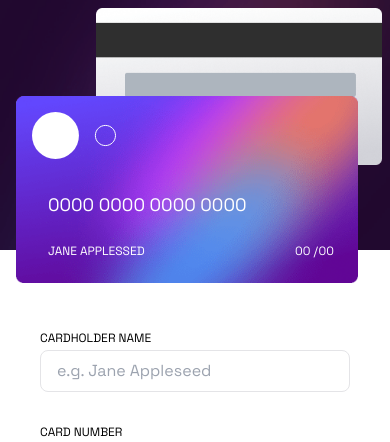
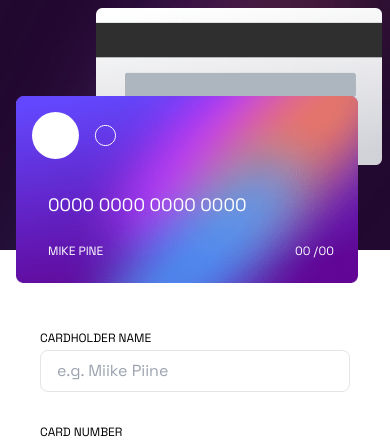
Before and after one commit to MiikePine/CreditCard, a React (Vite) app: page / in a window 390 px wide. Shown: the top 442 px of the page. Built offline with nearby package versions, Linux system fonts and the light colour scheme.

Commit message:
responsive

```diff
--- a/src/App.jsx
+++ b/src/App.jsx
@@ -68,7 +68,7 @@ const App = () => {
         resolver: yupResolver(validationSchema),
       });
 
-  const cardHolderName = watch('cardHolderName', 'JANE APPLESSED');
+  const cardHolderName = watch('cardHolderName', 'MIKE PINE');
   const cardNumber = watch('cardNumber', '0000 0000 0000 0000');
   const expiryMonth = watch('expiryMonth', '00');
   const expiryYear = watch('expiryYear', '00');
@@ -89,7 +89,7 @@ const App = () => {
 
   return (
     <div className="md:flex md:w-screen">
-      <section className=" md:w-1/3 md:relative">
+      <section className=" md:w-1/3 md:relative -z-50">
 
 
         <div className=" md:h-screen">
--- a/src/components/CardFront.jsx
+++ b/src/components/CardFront.jsx
@@ -7,11 +7,11 @@ import visaF from '../images/visaF.png';
 function CardFront ({cardHolderName, cardNumber, expiryMonth, expiryYear, cvc}) {
     return (
 
-        <section className="fixed top-24 md:top-32 right-8 md:left-24  pl-4 md:pl-0 ">
+        <section className="fixed top-24 md:top-32 right-8 md:left-8 lg:left-14 xl:left-44 2xl:left-72 pl-4 md:pl-0 ">
                 <div className="text-sm md:text-base">
                         <img src={visaF}  alt="React Image" className="object-cover " />
                         <svg className="absolute top-4 left-8  md:top-10 md:left-8 " width="84" height="47" fill="none" xmlns="http://www.w3.org/2000/svg"><ellipse cx="23.478" cy="23.5" rx="23.478" ry="23.5" fill="#fff"/><path d="M83.5 23.5c0 5.565-4.507 10.075-10.065 10.075-5.559 0-10.065-4.51-10.065-10.075 0-5.565 4.506-10.075 10.065-10.075 5.558 0 10.065 4.51 10.065 10.075Z" stroke="#fff"/></svg>
-                        <p className="text-white absolute bottom-6 md:top-48 ml-8 font-space-grotesk text-xs md:text-sm">{cardHolderName}</p>
+                        <p className="text-white absolute bottom-6 md:top-48 ml-8  font-space-grotesk text-xs md:text-sm">{cardHolderName}</p>
                         <p className="text-white absolute bottom-16 md:top-32 ml-8 font-space-grotesk text-lg md:text-2xl">{cardNumber}</p>
                         <p className="text-white absolute bottom-6 md:top-48 right-10 ml-0 md:ml-28 md:left-64 font-space-grotesk text-xs md:text-sm">{expiryMonth}  / </p>
                         <p className="text-white absolute bottom-6 md:top-48 right-6 ml-0 md:ml-20 md:left-80 font-space-grotesk text-xs md:text-sm"> {expiryYear}</p>
--- a/src/components/Form.jsx
+++ b/src/components/Form.jsx
@@ -12,7 +12,7 @@ function Form({ handleSubmit, errors, register, onSubmitHandler }) {
     <p className="mb-1 text-xs font-space-grotesk">CARDHOLDER NAME</p>
     <input
       className="border border-zinc-200 text-zinc-900 font-space-grotesk rounded-lg pl-4 p-2 mb-4 w-full outline-purple-800"
-      placeholder="e.g. Jane Appleseed"
+      placeholder="e.g. Miike Piine"
       name="cardHolderName"
       {...register('cardHolderName', { required: true })}/>
        {errors.cardHolderName && (
```
